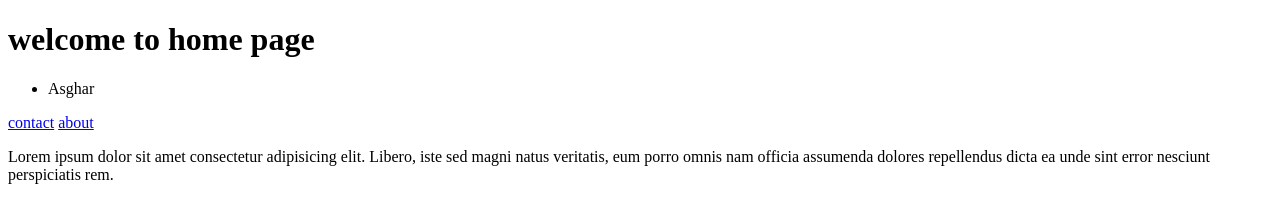
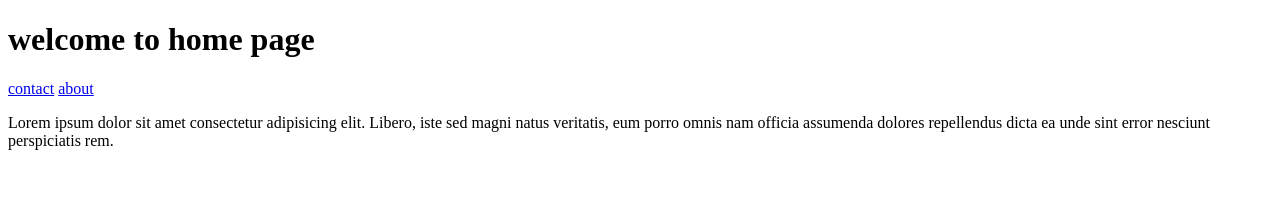
Before and after one commit to aliasghar0243/project, a plain HTML site: page index.html in a window 1280 px wide. Drawn offline with Linux system fonts and the light colour scheme.

Commit message:
Update index.html

```diff
--- a/index.html
+++ b/index.html
@@ -7,11 +7,7 @@
 </head>
 <body>
     <h1>welcome to home page</h1>
-    <ul>
-      <li>Asghar</li>
-    </ul>
-
-    <header>
+      <header>
         <nav>
             <a href="contact.html">contact</a>
             <a href="about.html">about</a>
```
